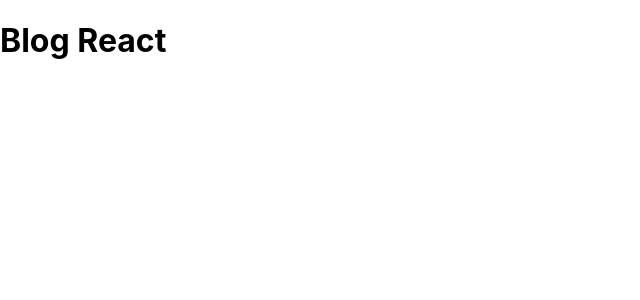
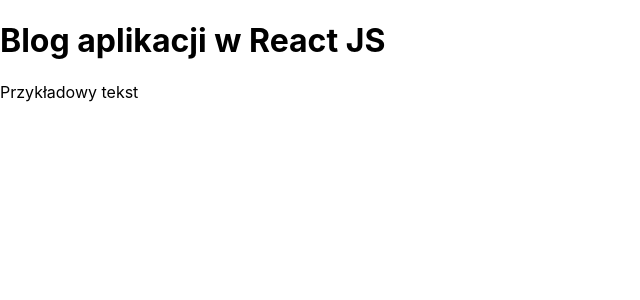
Before and after one commit to KajBialas/stacja-it-react-1-01-08-20, a React (Create React App) app: page / in a window 1280 px wide. Shown: the top 300 px of the page, without its empty margins (0-640 px from the left). Built offline with nearby package versions, Linux system fonts and the light colour scheme; the HTML template or start-up script is replaced by a standard one.

Commit message:
Issue2 start

```diff
--- a/src/App.js
+++ b/src/App.js
@@ -1,9 +1,13 @@
 import React from 'react';
+import Header from './Header';
 
 function App() {
   return (
     <div>
-      <h1>Blog React</h1>
+      <Header />
+      <p>
+        Przykładowy tekst
+      </p>
     </div>
   );
 }
--- /dev/null
+++ b/src/Header.js
@@ -0,0 +1,13 @@
+import React from 'react';
+
+function Header() {
+  return (
+    <header>
+      <h1>
+        Blog aplikacji w React JS
+      </h1>
+    </header>
+  )
+}
+
+export default Header;
```
